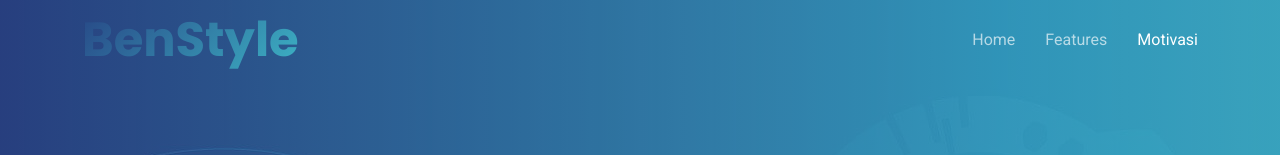
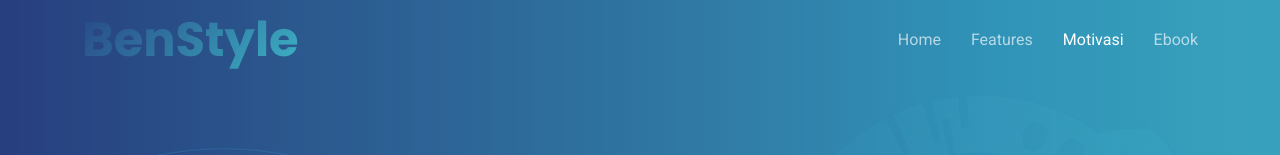
Before and after one commit to bentrader1/bentrader1.github.io, a plain HTML site: page blog.html in a window 1280 px wide. Shown: the top 155 px of the page. Drawn offline with Linux system fonts and the light colour scheme; a script that the page names is missing.

Commit message:
Update blog.html

```diff
--- a/blog.html
+++ b/blog.html
@@ -48,6 +48,7 @@
             <li><a  href="index.html">Home</a></li>
             <li><a href="features.html">Features</a></li>
             <li><a class="active " href="blog.html">Motivasi</a></li>
+            <li><a href="download.html">Ebook</a></li>
           </ul>
           <i class="bi bi-list mobile-nav-toggle"></i>
         </nav><!-- .navbar -->
```
